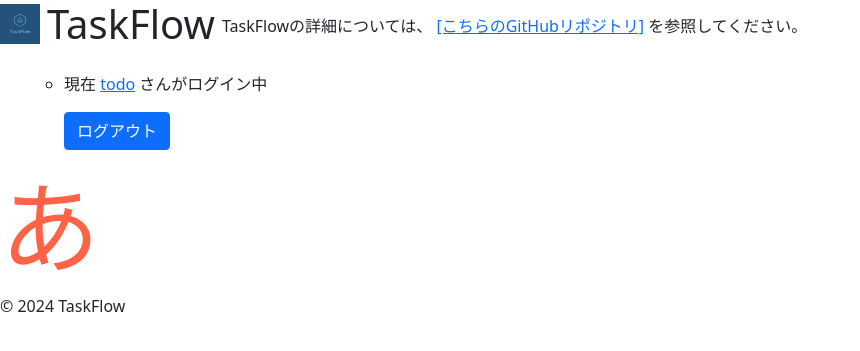
After one commit to 02naa98/TaskFlow, a Django app: page /display_a/ in a window 1280 px wide. The commit adds this page. Shown: the top 351 px of the page, without its empty margins (0-860 px from the left). Run offline with Django 5.2, Linux system fonts and the light colour scheme; a user stored in the database is signed in.

Commit message:
区切りをつけるcss

```diff
--- /dev/null
+++ b/todoproject/static/css/style.css
@@ -0,0 +1,266 @@
+.display-a {
+    font-size: 100px;
+    color: #ff6347;
+}
+
+
+                                        /*          base.html          */
+/* ヘッダーのスタイル */
+.header {
+    display: flex; /* フレックスボックスを使用して横並びに */
+    align-items: center; /* 垂直方向に中央揃え */
+}
+
+/* ヘッダー内のh1タグのスタイル */
+.header h1 {
+    margin: 0; /* デフォルトのマージンをリセット */
+    font-size: 40px; /* フォントサイズ設定 */
+    margin-left: 7px; /* 画像とテキストの間に空白を追加 */
+    margin-right: 7px; /* 画像とテキストの間に空白を追加 */
+}
+
+/* ヘッダー内の画像のスタイル */
+.header img {
+    height: 40px; /* h1のフォントサイズに合わせた高さ */
+    width: auto;  /* 縦横比を保持 */
+    vertical-align: middle; /* 垂直方向に中央揃え */
+}
+
+/* モーダルのスタイル */
+.modal {
+    display: none; /* 初期状態では非表示 */
+    position: fixed; /* 固定表示 */
+    z-index: 1; /* モーダルを他の要素の上に表示 */
+    padding-top: 100px; /* モーダルの上に余白 */
+    left: 0;
+    top: 0;
+    width: 100%; /* 幅は画面いっぱい */
+    height: 100%; /* 高さは画面いっぱい */
+    overflow: auto; /* コンテンツがはみ出る場合にスクロール可能に */
+    background-color: rgba(0, 0, 0, 0.8); /* 背景を少し暗く */
+}
+
+/* モーダル内のコンテンツスタイル */
+.modal-content {
+    margin: auto;
+    display: block;
+    width: 80%; /* モーダル内画像の幅を80%に設定 */
+    max-width: 700px; /* 最大幅を700pxに制限 */
+}
+
+/* モーダル内のキャプション */
+#caption {
+    text-align: center; /* キャプションを中央揃え */
+    color: #fff; /* キャプションの文字色 */
+    padding: 10px; /* キャプション周りに余白を追加 */
+}
+
+/* 説明文のスタイル */
+.description {
+    font-size: 16px; /* フォントサイズ設定 */
+    line-height: 1.6; /* 行間を設定 */
+    margin-top: 0; /* 上の余白をなくす */
+    margin-bottom: 0; /* 下の余白をなくす */
+    padding-top: 5px; /* 上に少し余白を追加 */
+}
+                                        /*          base.html          */
+                                        /*          task_list.html          */
+
+/* ページ全体のスタイル */
+body {
+    background-color: #f8f8f8; /* 薄いグレー背景 */
+    margin: 0;
+    padding: 0;
+    font-family: Arial, sans-serif;
+}
+
+/* コンテナのスタイル */
+.container {
+    display: flex; /* フレックスボックスで横並びに */
+    justify-content: space-between; /* 各列の間にスペースを配置 */
+    padding: 20px; /* コンテナの内側に余白を追加 */
+    gap: 20px; /* 列の間に20pxのギャップを追加 */
+    background-color: #ffffff; /* コンテンツ背景を白に設定 */
+    border-radius: 8px; /* コンテナの角を丸くする */
+    box-shadow: 0 4px 8px rgba(0, 0, 0, 0.1); /* 影をつけて立体感を出す */
+}
+
+/* 各列（リスト）共通のスタイル */
+.list-filter, .task-list, .star-list {
+    padding: 20px; /* 列内側の余白 */
+    border-radius: 8px; /* 各列の角を丸くする */
+}
+
+/* リストのスタイル */
+.list-filter, .star-list {
+    width: 25%; /* 左右の列の幅 */
+    background-color: #f9f9f9; /* 列背景を薄いグレーに設定 */
+    box-shadow: 0 4px 8px rgba(0, 0, 0, 0.1); /* 影をつけて立体感を出す */
+}
+
+/* ホバー時の影 */
+.list-filter:hover, .star-list:hover {
+    box-shadow: 0 4px 12px rgba(0, 0, 0, 0.5); /* 影を強調 */
+}
+
+/* 左側のリスト（フィルター） */
+.list-filter {
+    width: 25%; /* 左側の列の幅 */
+}
+
+/* チェックボックス非表示 */
+input[type="checkbox"] {
+    display: none; /* チェックボックスを非表示 */
+}
+
+/* チェックボックスラベル */
+label {
+    display: inline-block;
+    border-radius: 20px;
+    text-align: center;
+    text-decoration: none;
+    border: solid 1px #ccc;
+    transition: 0.25s;
+    padding: 6px 18px;
+    cursor: pointer;
+    font-size: 14px;
+    margin: 3px;
+}
+
+/* チェックボックスが選択されているときのラベル */
+.list-filter input[type="checkbox"]:checked + label {
+    background: #00809d;
+    color: #fff; /* チェックされたときのラベルのスタイル */
+}
+
+/* フィルター作成ボタンのホバー時 */
+.list-create:hover {
+    background-color: #e0e0e0; /* ホバー時の背景色 */
+}
+
+/* 中央のリスト（タスクリスト）のスタイル */
+.task-list {
+    width: 50%; /* 中央の列の幅 */
+    background-color: #fdfdfd; /* 薄いグレー背景 */
+    box-shadow: 0 4px 8px rgba(0, 0, 0, 0.1); /* 影をつけて立体感を出す */
+    transition: box-shadow 0.1s ease; /* ホバー時の影の変化をスムーズに */
+}
+
+/* タスクリストのホバー時 */
+.task-list:hover {
+    box-shadow: 0 4px 12px rgba(0, 0, 0, 0.5); /* 影を強調 */
+}
+
+/* タスク作成ボタンのホバー時 */
+.task-create:hover {
+    background-color: #e0e0e0; /* ホバー時の背景色 */
+}
+
+/* 右側のリスト（スター付きリスト）のスタイル */
+.star-list {
+    width: 25%; /* 右側の列の幅 */
+}
+
+/* ボタングループのスタイル */
+.btn-group button {
+    height: 40px; /* ボタンの高さ */
+    padding: 0 15px; /* ボタン内の左右パディング */
+    font-size: 14px; /* フォントサイズ */
+    cursor: pointer; /* カーソルをポインタに */
+}
+
+/* 通常のボタンスタイル */
+.button {
+    background-color: transparent; /* 背景色は透明 */
+    color: #007bff; /* テキストの色 */
+    font-size: 16px; /* フォントサイズ */
+    border: none; /* 初期状態でボーダーはなし */
+    cursor: pointer; /* カーソルをポインターに */
+    border-radius: 100px; /* ボーダーの角を丸くする */
+}
+
+/* ボタングループ内の最後以外のボタンに線を追加 */
+.btn-group button:not(:last-child) {
+    border-right: 1px solid #00cf83; /* 最後のボタン以外の右側に線を追加 */
+    padding-right: 10px; /* 線のスペースを確保 */
+}
+
+/* ボタンのホバー時 */
+.btn-group button:hover {
+    background-color: rgba(0, 123, 255, 0.1); /* ホバー時の背景色 */
+}
+
+/* フィルターレーベルのスタイル */
+.filter-label {
+    color: #007bff; /* フィルターラベルの色 */
+}
+
+/* スター付きのアイテム */
+.starred {
+    color: #007bff; /* スターが付いている場合の色 */
+}
+
+/* スターが付いていないアイテム */
+.not-starred {
+    color: #007bff; /* スターが付いていない場合の色 */
+}
+
+
+
+                                        /*          task_list.html          */
+                                        /*          profile.html          */
+.profile-container {
+    border: solid 2px #ccc;
+    padding: 20px;
+    background-color: #f9f9f9; /* Profile枠の背景色 */
+    width: 300px; /* Optional: 枠の幅を指定 */
+}
+
+/* usernameの小さな枠 */
+.username {
+    border: solid 2px #999; /* 境界線を少し太く */
+    padding: 15px; /* パディングを増やして余裕を持たせる */
+    background-color: #f0f0f0; /* 明るい背景色に変更 */
+    color: #333; /* テキストカラーを濃く */
+    font-size: 16px; /* フォントサイズを大きく */
+    border-radius: 5px; /* 角を丸くする */
+    display: inline-block; /* インラインブロックを維持 */
+    margin-top: 15px; /* 上部にスペースを追加 */
+    box-shadow: 2px 2px 5px rgba(0, 0, 0, 0.2); /* 軽い影を追加して立体感を出す */
+    transition: background-color 0.3s; /* ホバー時のスムーズな背景色の変更を追加 */
+}
+
+.username:hover {
+    background-color: #e0e0e0; /* ホバー時の背景色を少し暗く */
+}
+.password-container {
+    margin-top: 20px; /* usernameとパスワード枠の間にスペースを追加 */
+}
+
+.password-container input {
+    padding: 5px;
+    border: solid 1px #ccc;
+    border-radius: 4px; /* 角を丸める */
+    margin-right: 10px; /* ボタンと入力フィールドの間にスペースを追加 */
+}
+
+.password-container button {
+    padding: 5px 10px;
+    border: none;
+    background-color: #007bff; /* ボタンの背景色 */
+    color: white; /* ボタンのテキスト色 */
+    border-radius: 4px; /* 角を丸める */
+    cursor: pointer; /* マウスカーソルをポインタに変更 */
+}
+
+.password-container button:hover {
+    background-color: #0056b3; /* ホバー時の背景色 */
+}
+                                        /*          profile.html          */
+
+                                        /*          task_list.html          */
+                                        /*          task_list.html          */
+                                        /*          task_list.html          */
+                                        /*          task_list.html          */
+                                        /*          task_list.html          */
+                                        /*          task_list.html          */
--- a/todoproject/templates/base.html
+++ b/todoproject/templates/base.html
@@ -5,85 +5,13 @@
     <meta charset="UTF-8">
     <meta name="viewport" content="width=device-width, initial-scale=1.0">
     <title>{%block title%}あ{%endblock%}</title>
+
+    <link rel="stylesheet" href="{%static 'css/style.css'%}">
     <!-- Bootstrap CSS CDN -->
     <link href="https://cdn.jsdelivr.net/npm/bootstrap@5.0.2/dist/css/bootstrap.min.css" rel="stylesheet" integrity="sha384-EVSTQN3/azprG1Anm3QDgpJLIm9Nao0Yz1ztcQTwFspd3yD65VohhpuuCOmLASjC" crossorigin="anonymous">
 </head>
 <!--ここは共通のレイアウトをまとめるhtml-->
 <body>
-    <style>
-    .header {
-    display: flex;
-    align-items: center;
-    }
-
-    .header h1 {
-        margin: 0;
-        font-size: 40px; /* h1のフォントサイズ */
-        margin-left: 7px; /* テキストと画像の間に空白を追加 */
-        margin-right: 7px; /* テキストと詳細の間に空白を追加 */
-    }
-
-    .header img {
-        height: 40px; /* h1のフォントサイズと合わせる */
-        width: auto;  /* 縦横比を保持 */
-        vertical-align: middle;
-    }
-
-    /* モーダルのスタイル */
-    .modal {
-        display: none; /* デフォルトで非表示 */
-        position: fixed; /* 固定表示 */
-        z-index: 1; /* 上に表示 */
-        padding-top: 100px; /* 上に余白 */
-        left: 0;
-        top: 0;
-        width: 100%;
-        height: 100%;
-        overflow: auto; /* スクロール可能 */
-        background-color: rgba(0, 0, 0, 0.8); /* 背景を少し暗く */
-    }
-
-    .modal-content {
-        margin: auto;
-        display: block;
-        width: 80%; /* モーダルの画像の幅 */
-        max-width: 700px; /* 最大幅 */
-    }
-
-    #caption {
-        text-align: center;
-        color: #fff;
-        padding: 10px;
-    }
-
-    /* 閉じるボタン */
-    .close {
-        position: absolute;
-        top: 15px;
-        right: 35px;
-        color: #fff;
-        font-size: 40px;
-        font-weight: bold;
-        cursor: pointer;
-    }
-
-    .close:hover,
-    .close:focus {
-        color: #bbb;
-        text-decoration: none;
-        cursor: pointer;
-    }
-
-    .description {
-        font-size: 16px;
-        line-height: 1.6;
-        margin-top: 0;
-        margin-bottom: 0;   /* pタグの下の余白をなくす */
-        padding-top: 5px;   /* 上に少し余白を追加 */
-    }
-
-    </style>
-
     <div class="header">
         <a href="javascript:void(0);" onclick="openModal();"></a>
             <img src="{% static 'images/logo - コピー.png' %}" alt="Sample Logo" class="clickable-image" id="image-1">
--- /dev/null
+++ b/todoproject/templates/todo_app/display_a.html
@@ -0,0 +1,7 @@
+{% extends 'base.html' %}
+
+<title>{% block title %}あ{% endblock %}</title>
+
+{% block content %}
+<h1 class="display-a">あ</h1>
+{% endblock %}
--- a/todoproject/todo_app/forms.py
+++ b/todoproject/todo_app/forms.py
@@ -6,6 +6,11 @@ class ListForm(forms.ModelForm):
     class Meta:
         model=TaskList
         fields=['name'] #リストの名前を入力
+
+        #見た目
+        widgets = {
+            'name': forms.TextInput(attrs={'class': 'form-control', 'placeholder': 'タスクのタイトルを入力'}),
+        }
 
 class ListSelectForm(forms.Form):
     lists=forms.ModelMultipleChoiceField(  # ModelChoiceFieldではなくModelMultipleChoiceFieldを使用
--- a/todoproject/todo_app/urls.py
+++ b/todoproject/todo_app/urls.py
@@ -7,13 +7,16 @@ urlpatterns = [
     path('task/create/', TaskCreateView.as_view(), name='task_create'),  #タスク作成
     path('list/create/', ListCreateView.as_view(), name='list_create'),  #リスト作成
     path('tasks/<int:pk>/update/', TaskUpdateView.as_view(), name='task_update'), #タスク更新
-    path('tasks/<int:pk>/delete/', TaskDeleteView.as_view(), name='task_delete'), #タスク削除
     path('list/update/<int:pk>/', ListUpdateView.as_view(), name='list_update'), #リスト更新
-    path('list/delete/<int:pk>/', ListDeleteView.as_view(), name='list_delete'), #リスト削除
     path('select-list/', ListSelectView.as_view(), name='select_list'),#リスト選択
     path('calendar/', views.index, name='only_calendar'),#カレンダー
     path('profile/<str:username>/', ProfileView.as_view(), name='temporary_profile'),#プロフィール
     #動的url(ページ遷移が小さい)
+    path('tasks/<int:pk>/delete/', TaskDeleteView.as_view(), name='task_delete'), #タスク削除
+    path('list/delete/<int:pk>/', ListDeleteView.as_view(), name='list_delete'), #リスト削除
     path('tasks/toggle_star/<int:task_id>/', ToggleStarView.as_view(), name='toggle_star'), #スタートグル
 
+    #テスト
+    path('display_a/', views.display_a, name='display_a'),
+
 ]
--- a/todoproject/todo_app/views.py
+++ b/todoproject/todo_app/views.py
@@ -12,6 +12,11 @@ from .forms import TaskForm,ListForm,ListSelectForm
 from django.utils.safestring import mark_safe
 from accounts.models import CustomUser
 from django.contrib.auth.mixins import LoginRequiredMixin
+
+#css適用テストview
+def display_a(request):
+    return render(request,'todo_app/display_a.html')
+
 
 #プロフィールページ
 class ProfileView(DetailView,LoginRequiredMixin):
--- a/todoproject/todoproject/settings.py
+++ b/todoproject/todoproject/settings.py
@@ -119,7 +119,7 @@ USE_TZ = True
 
 STATIC_URL = 'static/'
 STATICFILES_DIRS = [
-    BASE_DIR / "static",
+    os.path.join(BASE_DIR, 'static'),
 ]
 
 # メディアファイルの保存場所
--- a/todoproject/todoproject/urls.py
+++ b/todoproject/todoproject/urls.py
@@ -25,5 +25,4 @@ urlpatterns = [
     path('', include('todo_app.urls')),
 ]
 
-if settings.DEBUG:
-    urlpatterns += static(settings.MEDIA_URL, document_root=settings.MEDIA_ROOT[0])
+urlpatterns += static(settings.MEDIA_URL,document_root = settings.MEDIA_ROOT)
```
Also changed, not shown: todoproject/templates/todo_app/list_create.html (+6 -2 lines), todoproject/templates/todo_app/list_update.html (+8 -1 lines), todoproject/templates/todo_app/profile.html (+13 -50 lines), todoproject/templates/todo_app/task_create.html (+13 -5 lines), todoproject/templates/todo_app/task_list.html (+49 -95 lines), todoproject/templates/todo_app/task_update.html (+9 -0 lines), todoproject/db.sqlite3, todoproject/static/js/script.js (added).
